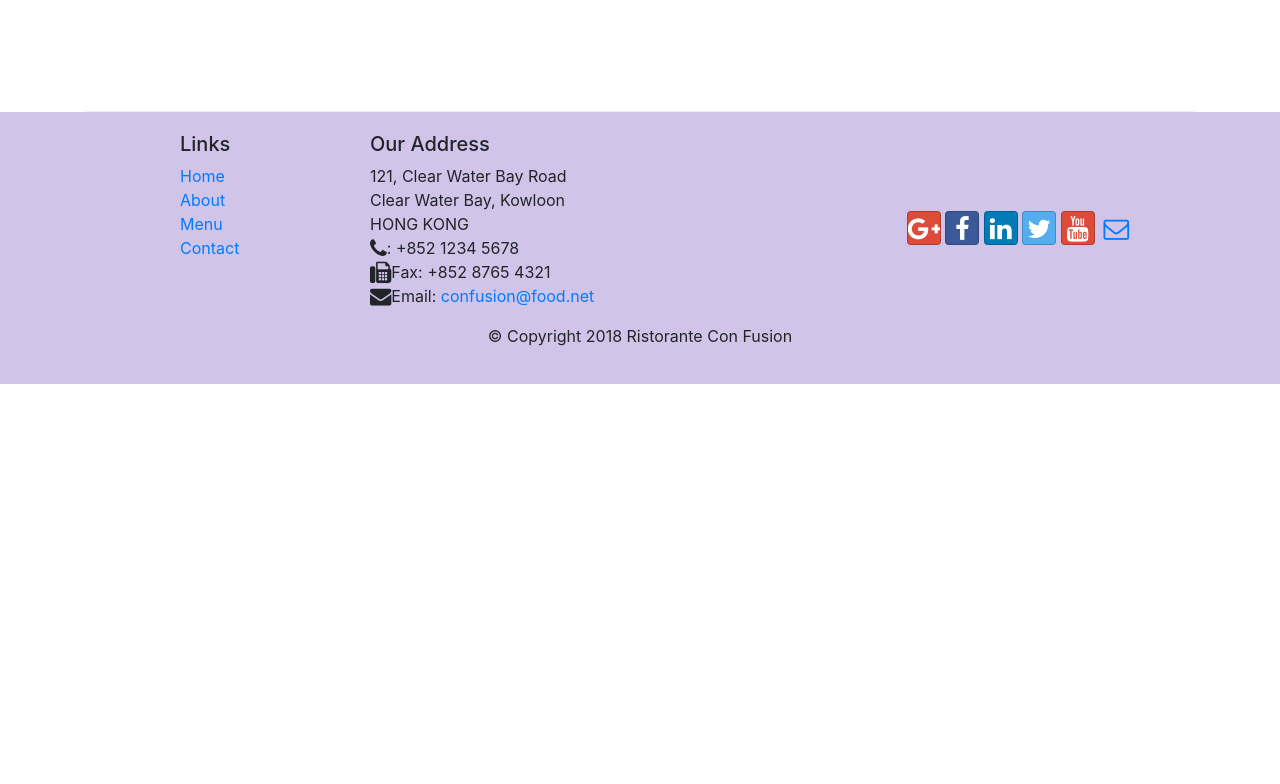
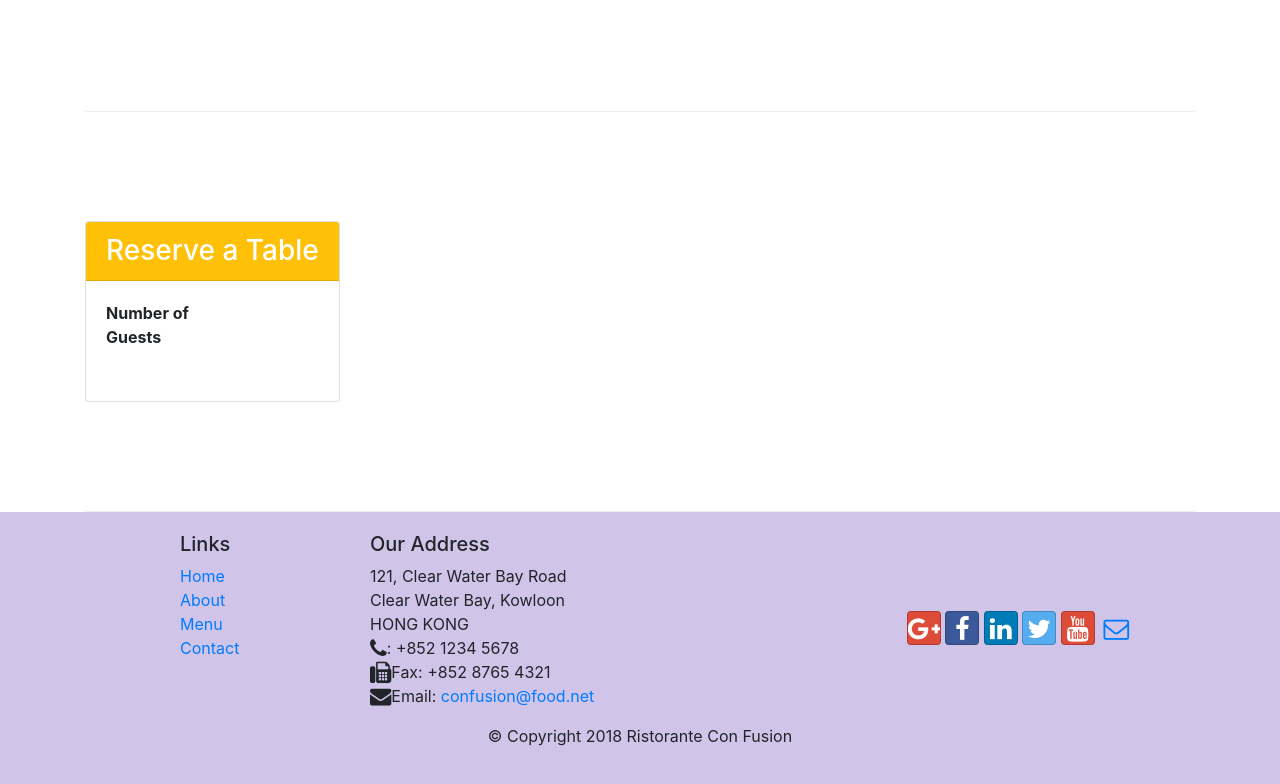
Before and after one commit to karthik137/conFusion, a website: page index.html in a window 1280 px wide. Shown: the part 1372-2156 px from the top of the page. Before the commit the page ends 1756 px from the top, so only its background shows below. Drawn offline with nearby package versions, Linux system fonts and the light colour scheme.

Commit message:
complete assignment 2

```diff
--- a/index.html
+++ b/index.html
@@ -97,6 +97,36 @@
                 </div>
             </div>
         </div>
+
+        <div class="row row-content align-items-center">
+            <div class="card">
+                <h3 class="card-header bg-warning text-white">
+                    Reserve a Table
+                </h3>
+
+                <div class="card-body">
+                    <dl class="row">
+                        <dt class="col-6">
+                            Number of Guests
+                        </dt>
+
+                        <!--
+                        <dd class="col-6">3 Feb, 2014</dd>
+                        <dt class="col-6">Major Stake Holder</dt>
+                        <dd class="col-6">HK Fine Foods Inc.</dd>
+                        <dt class="col-6">Last Year's Turnover</dt>
+                        <dd class="col-6">$1,250,375</dd>
+                        <dt class="col-6">Employees</dt>
+                        <dd class="col-6">40</dd>
+                        -->
+                    </dl>
+
+                    <dl class="row">
+
+                    </dl>
+                </div>
+            </div>
+        </div>
     </div>
 
     <footer class="footer">
```
